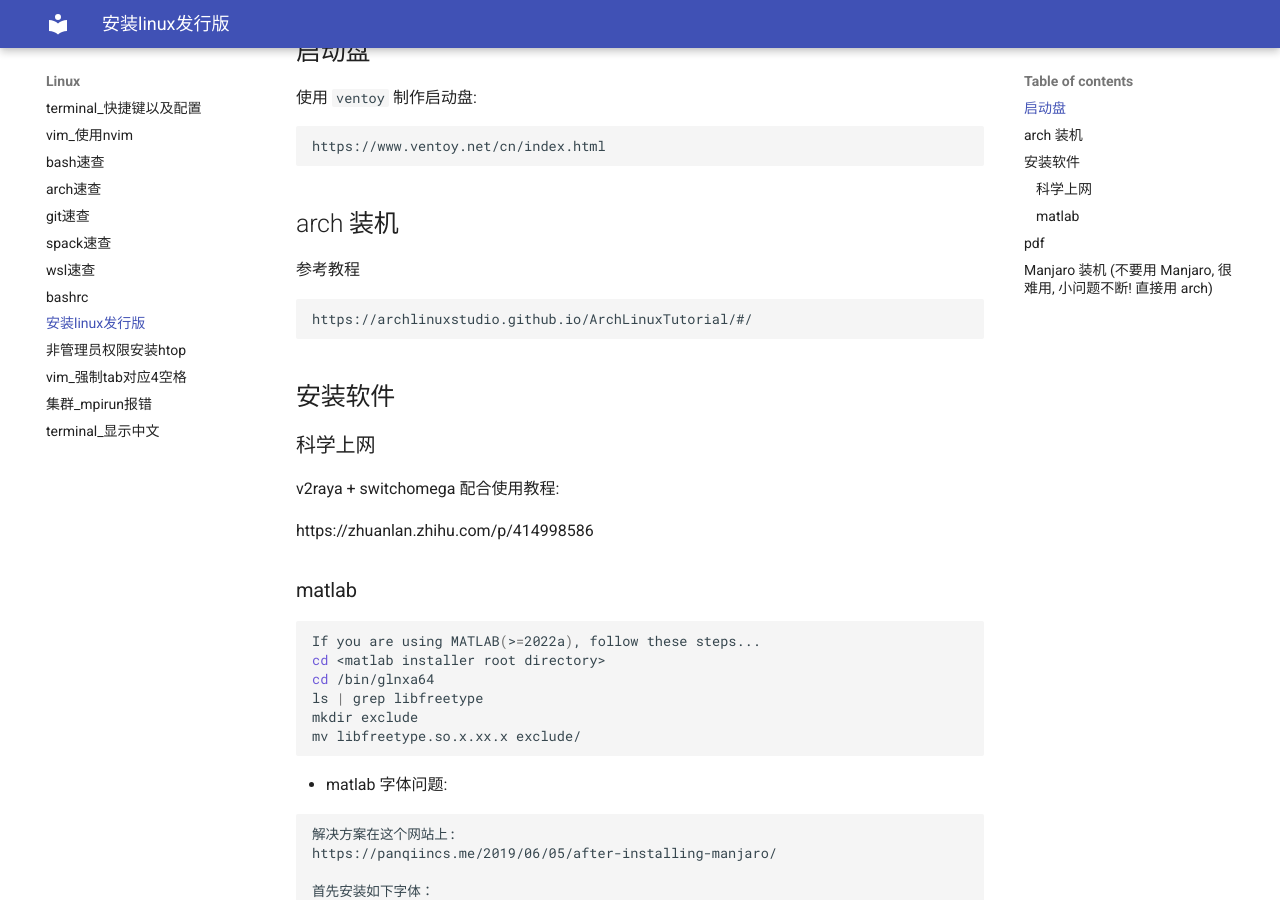
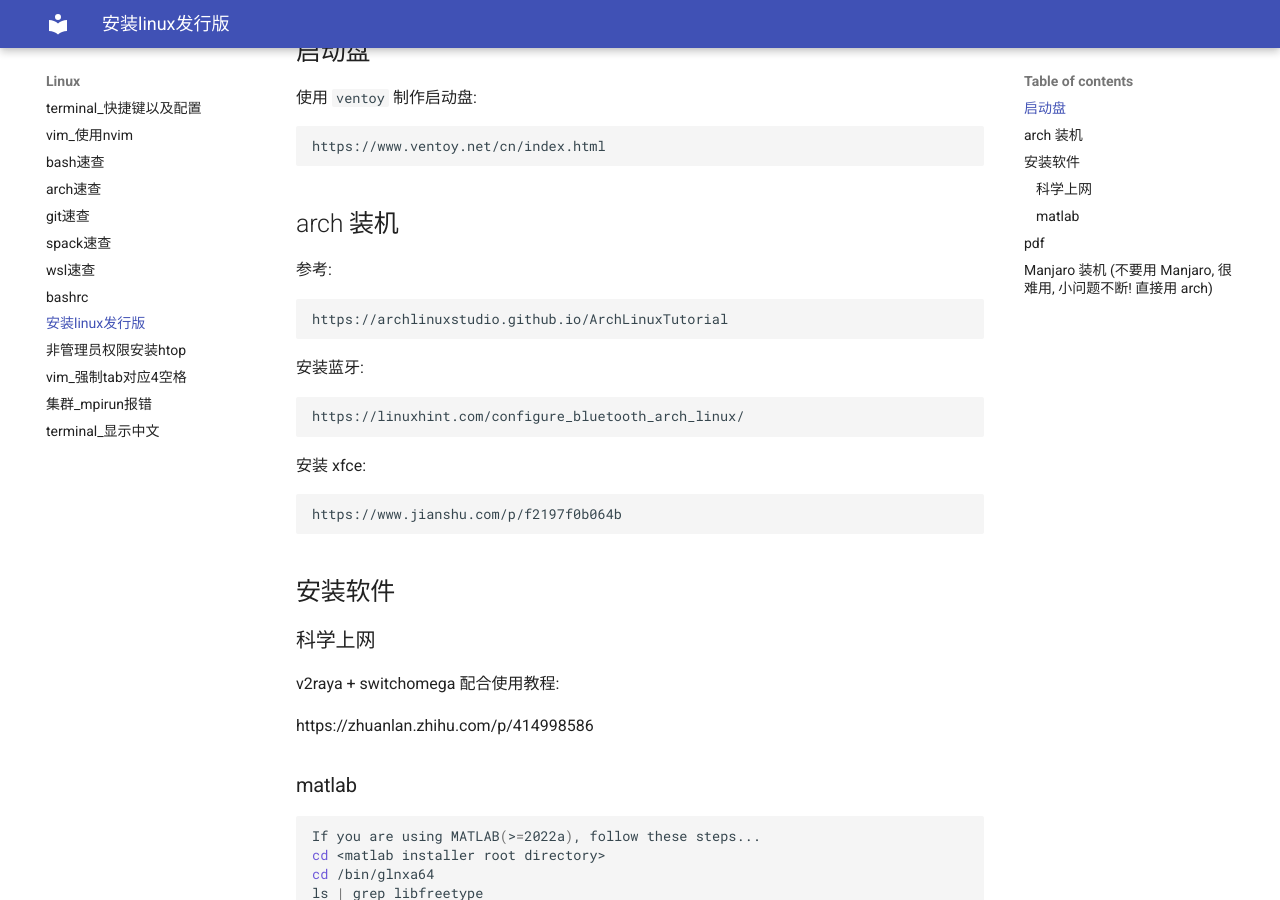
Before and after one commit to ymma98/technotes, an MkDocs documentation site: the page built from docs/Linux/安装linux发行版.md, in a window 1280 px wide and 900 px high, scrolled down 325 px. Built offline with MkDocs 1.6.1 and Material for MkDocs 9.7.7, drawn with Linux system fonts in a browser that asks for light colours.

Commit message:
docs/Linux/安装linux发行版.md updated from https://stackedit.cn/

````diff
--- a/docs/Linux/安装linux发行版.md
+++ b/docs/Linux/安装linux发行版.md
@@ -12,11 +12,26 @@ https://www.ventoy.net/cn/index.html
 
 ## arch 装机
 
-参考教程
+
+参考:
 
 ```bash
-https://archlinuxstudio.github.io/ArchLinuxTutorial/#/
+https://archlinuxstudio.github.io/ArchLinuxTutorial
 ```
+
+安装蓝牙:
+
+```bash
+https://linuxhint.com/configure_bluetooth_arch_linux/
+```
+
+安装 xfce:
+
+```bash
+https://www.jianshu.com/p/f2197f0b064b
+```
+
+
 
 ## 安装软件
 
````
Also changed, not shown: other parts of docs/Linux/安装linux发行版.md (+1 -1 lines).
